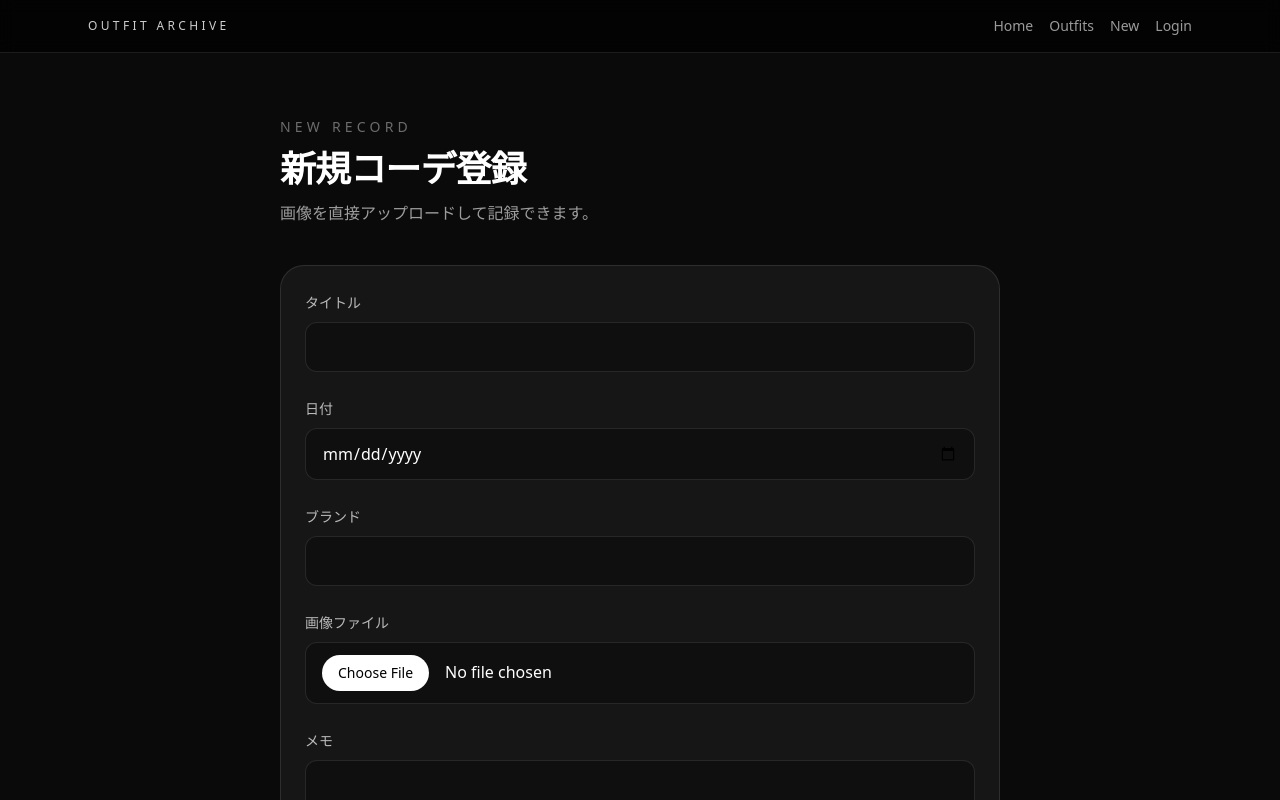
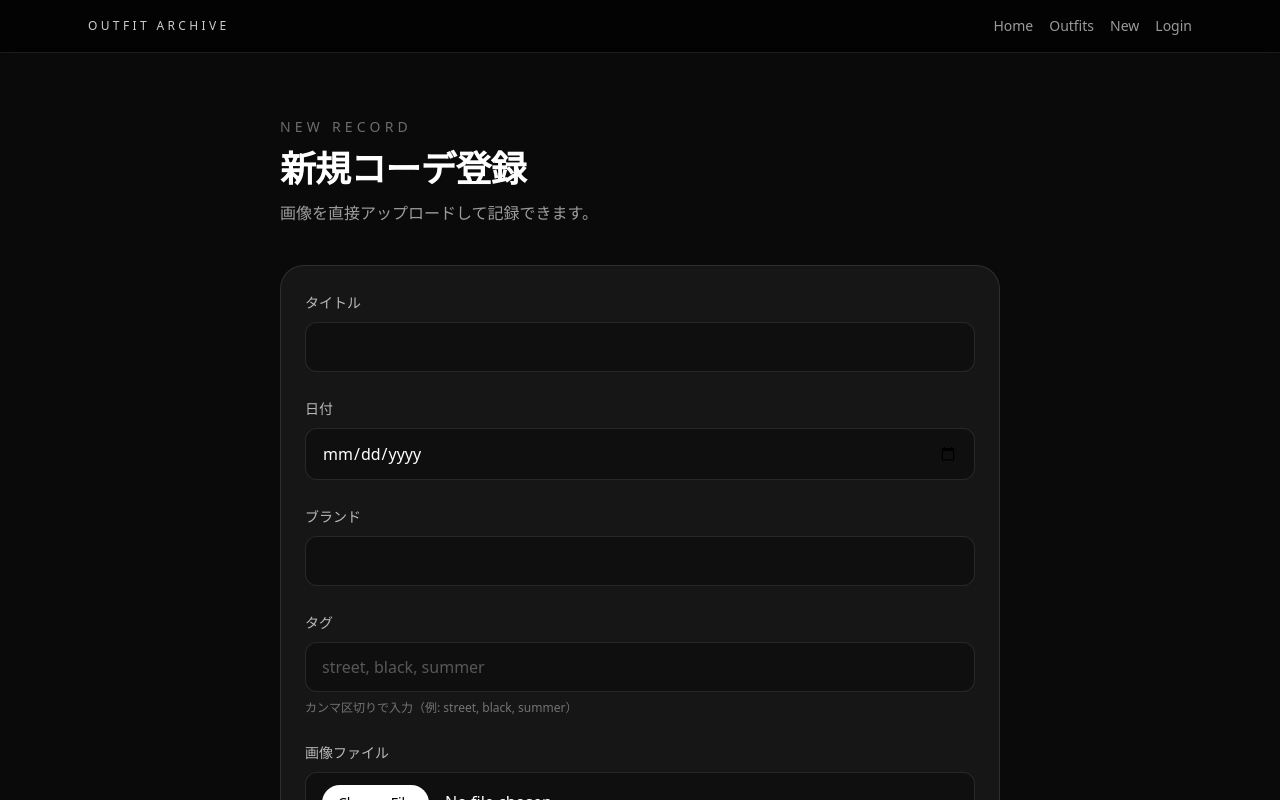
Before and after one commit to tomoya-1124/outfit-archive, a Next.js app: page /outfits/new in a window 1280 px wide. Shown: the top 800 px of the page. Built offline with nearby package versions, Linux system fonts and the light colour scheme; no server answers.

Commit message:
feat: add tags field to new outfit form

```diff
--- a/app/outfits/new/page.tsx
+++ b/app/outfits/new/page.tsx
@@ -11,6 +11,7 @@ export default function NewOutfitPage() {
   const [date, setDate] = useState("");
   const [brand, setBrand] = useState("");
   const [memo, setMemo] = useState("");
+  const [tags, setTags] = useState("");
   const [imageFile, setImageFile] = useState<File | null>(null);
   const [uploading, setUploading] = useState(false);
 
@@ -63,6 +64,7 @@ export default function NewOutfitPage() {
         brand,
         image_url: imageUrl || null,
         memo,
+        tags,
         user_id: user.id,
         is_public: isPublic,
       },
@@ -138,6 +140,25 @@ export default function NewOutfitPage() {
           </div>
 
           <div className="space-y-2">
+            <label htmlFor="tags" className="text-sm text-white/70">
+              タグ
+            </label>
+
+            <input
+              id="tags"
+              type="text"
+              value={tags}
+              onChange={(e) => setTags(e.target.value)}
+              placeholder="street, black, summer"
+              className="w-full rounded-xl border border-white/10 bg-black/30 px-4 py-3 text-white outline-none placeholder:text-white/30 focus:border-white/30"
+            />
+
+            <p className="text-xs text-white/40">
+              カンマ区切りで入力（例: street, black, summer）
+            </p>
+          </div>
+
+          <div className="space-y-2">
             <label htmlFor="imageFile" className="text-sm text-white/70">
               画像ファイル
             </label>
```
